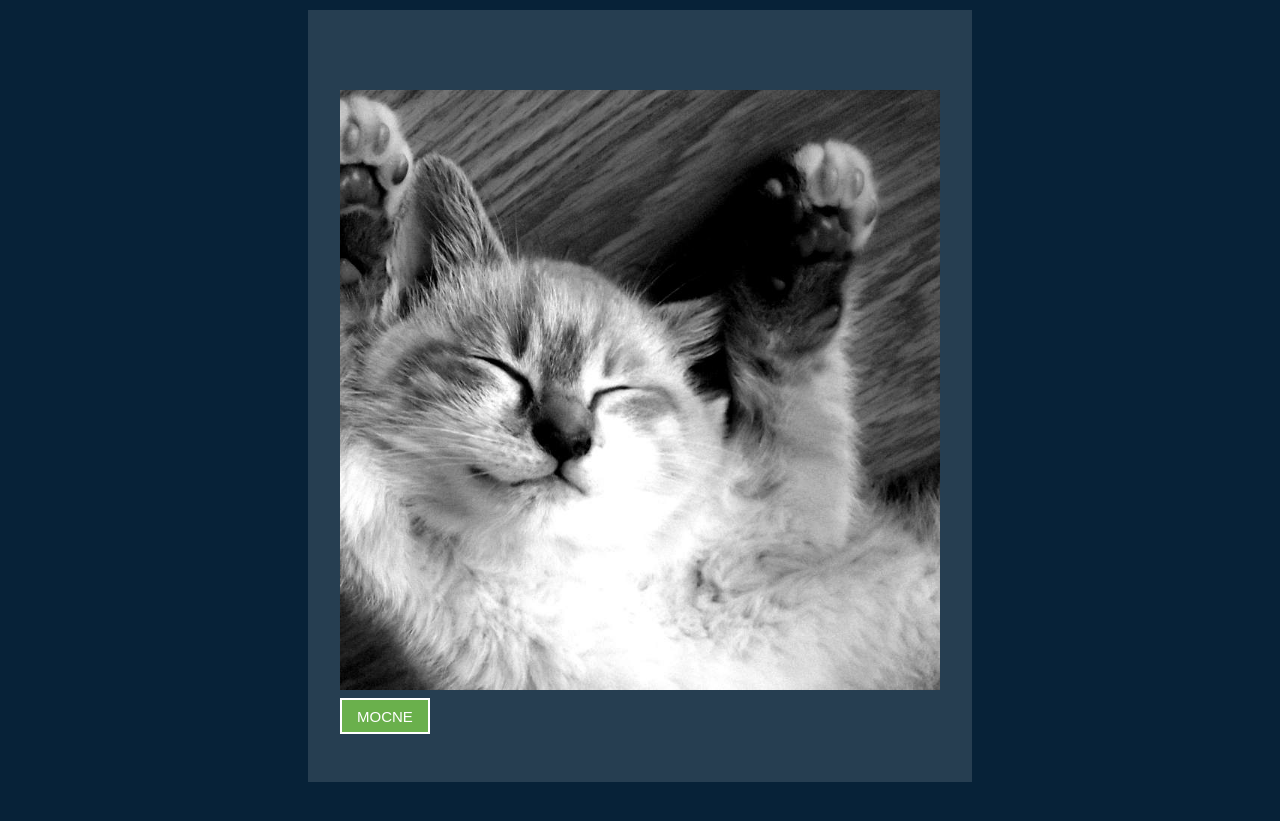
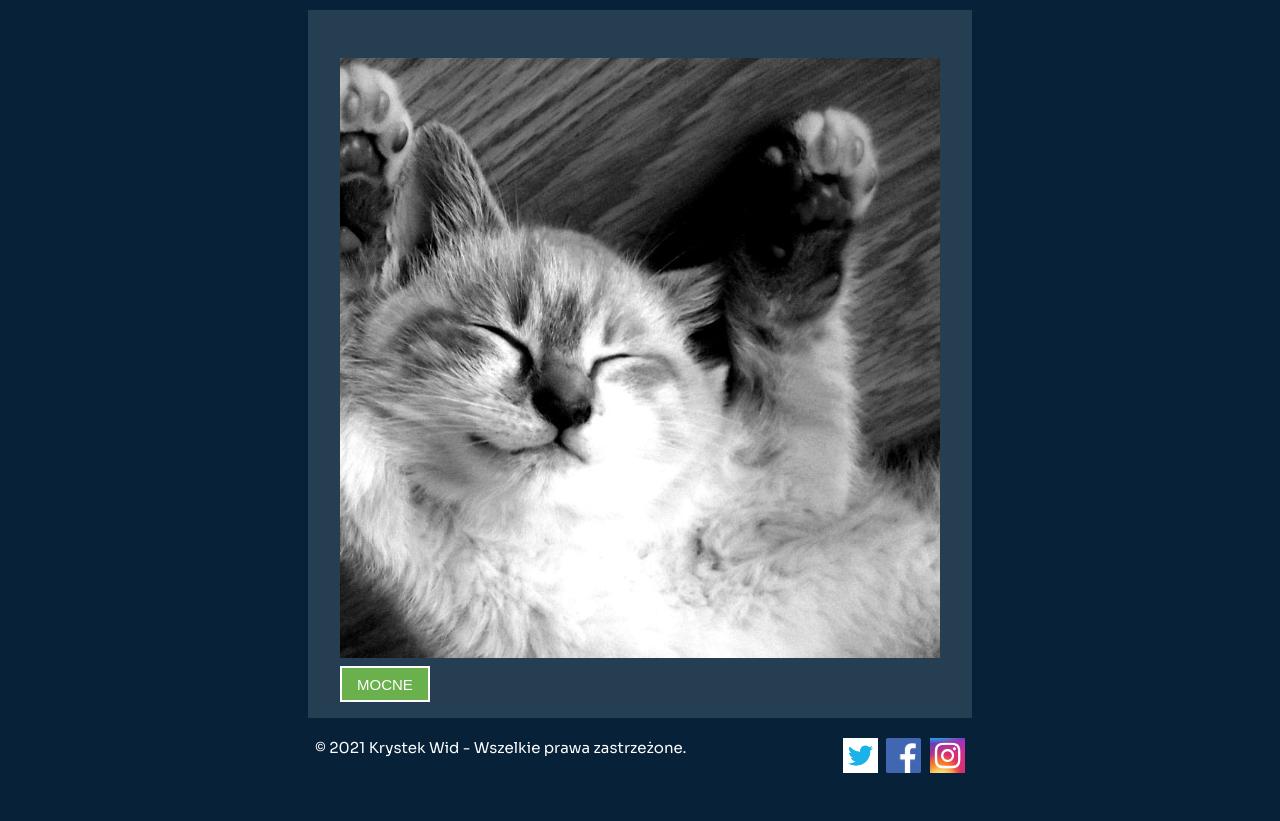
Before and after one commit to KRXXX/strona001, a plain HTML site: page index.html in a window 1280 px wide. Shown: the part 205-1026 px from the top of the page. Before the commit the page ends 987 px from the top, so only its background shows below. Drawn offline with Linux system fonts and the light colour scheme.

Commit message:
lyzka 4 - footer

```diff
--- a/index.css
+++ b/index.css
@@ -51,8 +51,8 @@ header p
     margin-right: auto;
     margin-top: 1em;
     background-color: #263E51;
-    padding-top: 5em;
-    padding-bottom: 3em;
+    padding-top: 3em;
+    padding-bottom: 1em;
     padding-right: 2em;
     padding-left: 2em;
 }
@@ -82,6 +82,7 @@ header p
     border-color: white;
     border-width: 2px;
     border-style: solid;
+    transition-duration: 300ms;
 }
 
 .post .mocne:hover
@@ -128,6 +129,7 @@ nav .przycisk1 a, nav .przycisk2 a
     font-size: 15px;
     letter-spacing: 3px;
     font-weight: bold;
+    transition-duration: 200ms;
 }
 
 nav .przycisk1 a:hover, nav .przycisk2 a:hover
@@ -151,3 +153,49 @@ nav li.przycisk2 a
 {
     color: #30db60
 }
+
+/* lyzka 4 */
+
+footer
+{
+    width: 650px;
+    max-width: 100%;
+    margin-left: auto;
+    margin-right: auto;
+    padding-top: 20px;
+    padding-bottom: 100px;
+    /* display: flex; */
+    justify-content: space-between;
+}
+
+#prawa
+{
+    color: white;
+    font-size: 15px;
+    float: left;
+}
+
+.social
+{
+    float: right;
+}
+
+/* .social:hover
+{
+
+    border: yellowgreen;
+    border-width: 3px;
+
+}
+*/
+
+.social a
+{
+display: inline-block;
+margin-left: 5px;
+}
+
+.social img
+{
+    width: 35px;
+}
--- a/index.html
+++ b/index.html
@@ -39,6 +39,21 @@
 
     </div>
 
+    <footer>
+
+        <div id="prawa">
+            &copy; 2021 Krystek Wid - Wszelkie prawa zastrzeżone.
+        </div>
+
+        <div class="social">
+            <a href="jabczyk.com"> <img alt="tw" src="tw.png"/> </a>
+            <a href="#"> <img alt="fb" src="fb.png"/> </a>
+            <a href="#"> <img alt="ig" src="ig.png"/> </a>
+        </div>
+
+    </footer>
+
+
 
 </body>
 
```
Also changed, not shown: fb.png (added), ig.png (added), tw.png (added).
